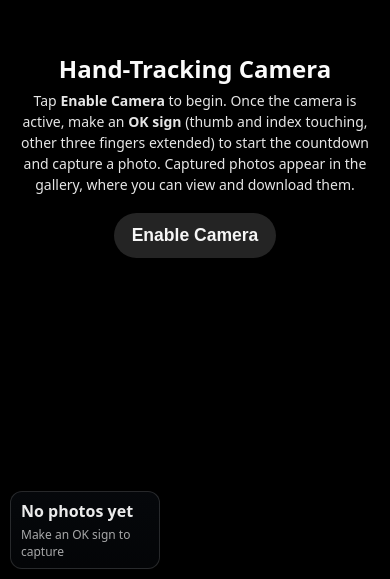
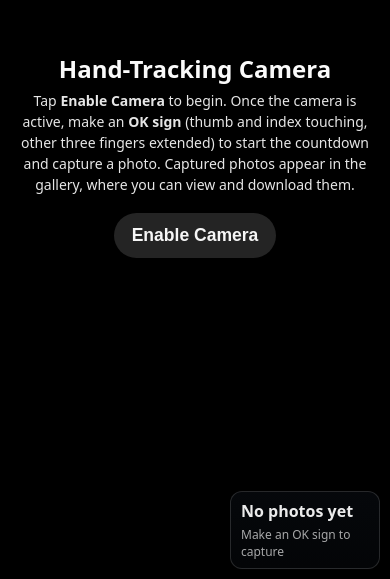
Before and after one commit to andreszaidandev/Handtracking-camera, a React (Vite) app: page / in a window 390 px wide. Shown: the part 265-844 px from the top of the page. Built offline with nearby package versions, Linux system fonts and the light colour scheme.

Commit message:
UI fixes for mobile

```diff
--- a/src/App.css
+++ b/src/App.css
@@ -311,8 +311,8 @@ body {
 
 @media (max-width: 520px) {
   .latestWrap {
-    left: max(10px, env(safe-area-inset-left));
-    right: auto;
+    left: auto;
+    right: max(10px, env(safe-area-inset-right));
     bottom: max(10px, env(safe-area-inset-bottom));
   }
 
```
